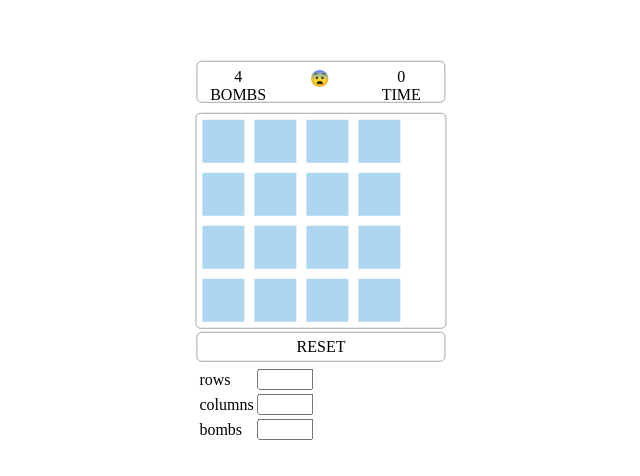
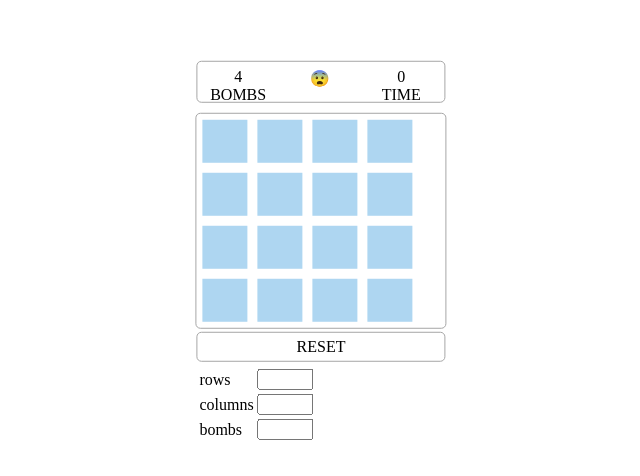
Before and after one commit to deepikakoduri/Minesweeper-React, a React app: page / in a window 1280 px wide. Shown: the part 148-624 px from the top of the page, without its empty margins (319-959 px from the left). Built offline with nearby package versions, Linux system fonts and the light colour scheme; what react-tap-event-plugin would draw is missing.

Commit message:
changed display to flex

```diff
--- a/app/components/styles/styles.css
+++ b/app/components/styles/styles.css
@@ -1,6 +1,5 @@
 .cell{
-    float: left;
-    width: 42px;
+    width: 45px;
     height: 35px;
     margin-right: 5px;
     margin-top: 5px;
@@ -11,7 +10,7 @@
 }
 
 .row{
-  clear: both;
+  display: flex;
 }
 
 .masked{
--- a/package.json
+++ b/package.json
@@ -5,6 +5,7 @@
   "main": "index.js",
   "scripts": {
     "test": "echo \"Error: no test specified\" && exit 1",
+    "build": "webpack",
     "start-webpack-server": "webpack-dev-server --hot --inline --colors --progress --watch --port 8000"
   },
   "keywords": [
```
